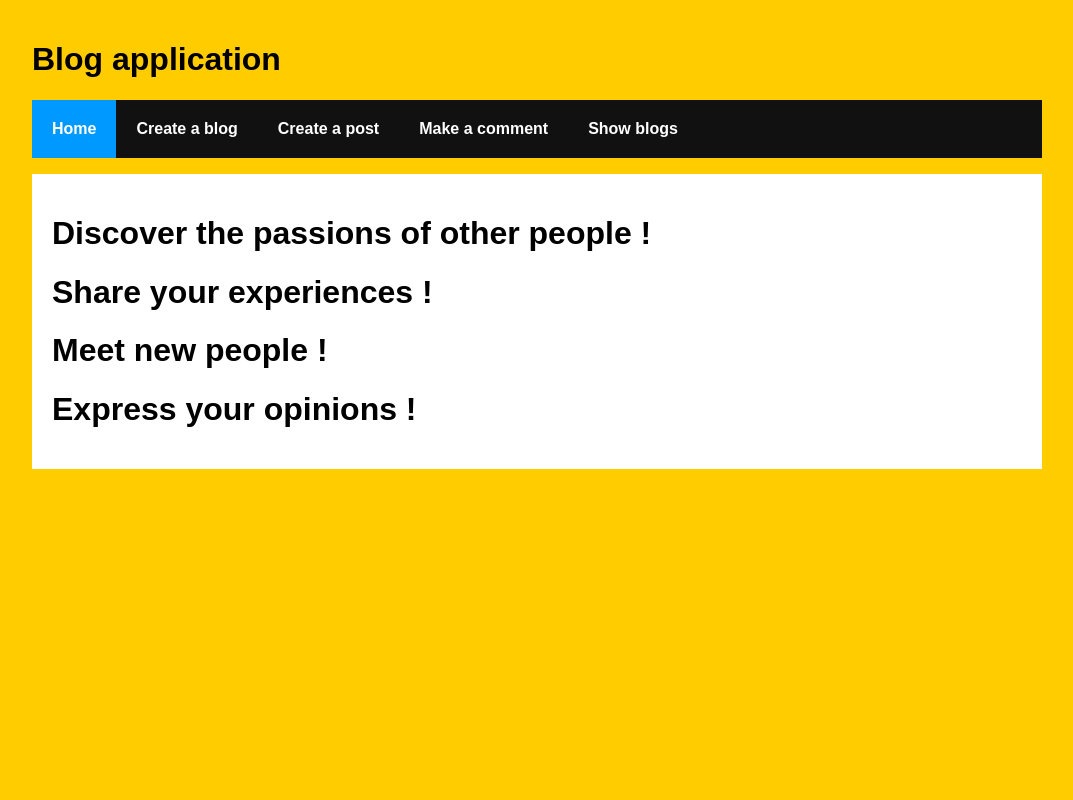
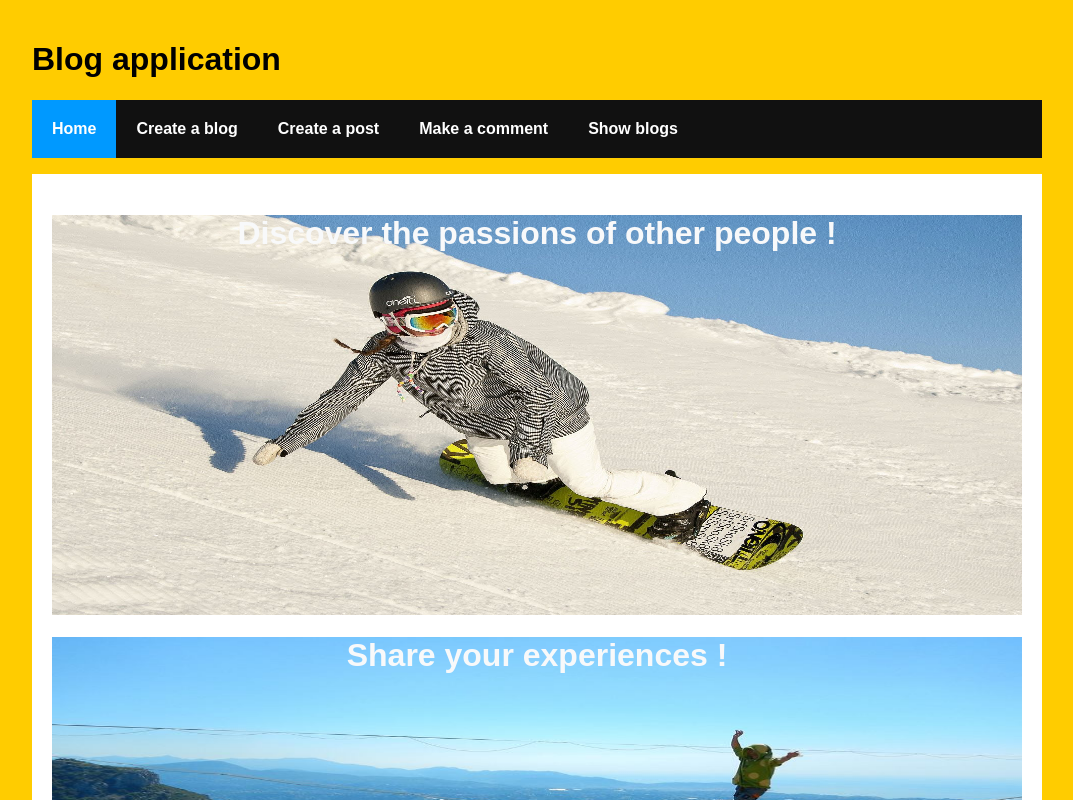
Before and after one commit to rgosik/ZESPOLOWY_Java_Spring_JS_React, a React (Create React App) app in the folder ZespolowyBlog/front_end/: page / in a window 1280 px wide. Shown: the top 800 px of the page, without its empty margins (103-1176 px from the left). Built offline with nearby package versions, Linux system fonts and the light colour scheme.

Commit message:
Update Home.css

```diff
--- a/ZespolowyBlog/front_end/src/css/Home.css
+++ b/ZespolowyBlog/front_end/src/css/Home.css
@@ -0,0 +1,23 @@
+#discover, #share, #comment, #meet{
+  margin-top: 20px;
+  margin-bottom: 10px;
+  min-height: 400px;
+  background: url("../images/discover.jpg") no-repeat;
+  background-size: 100% 100%;
+  text-align: center;
+  h1{
+    color: #f8f9fa;
+  }
+}
+
+#share {
+  background: url("../images/share.jpg");
+  background-size: 100% 100%; }
+
+#comment {
+  background: url("../images/comment.jpg");
+  background-size: 100% 100%; }
+
+#meet {
+  background: url("../images/meet.jpg");
+  background-size: 100% 100%; }
```
